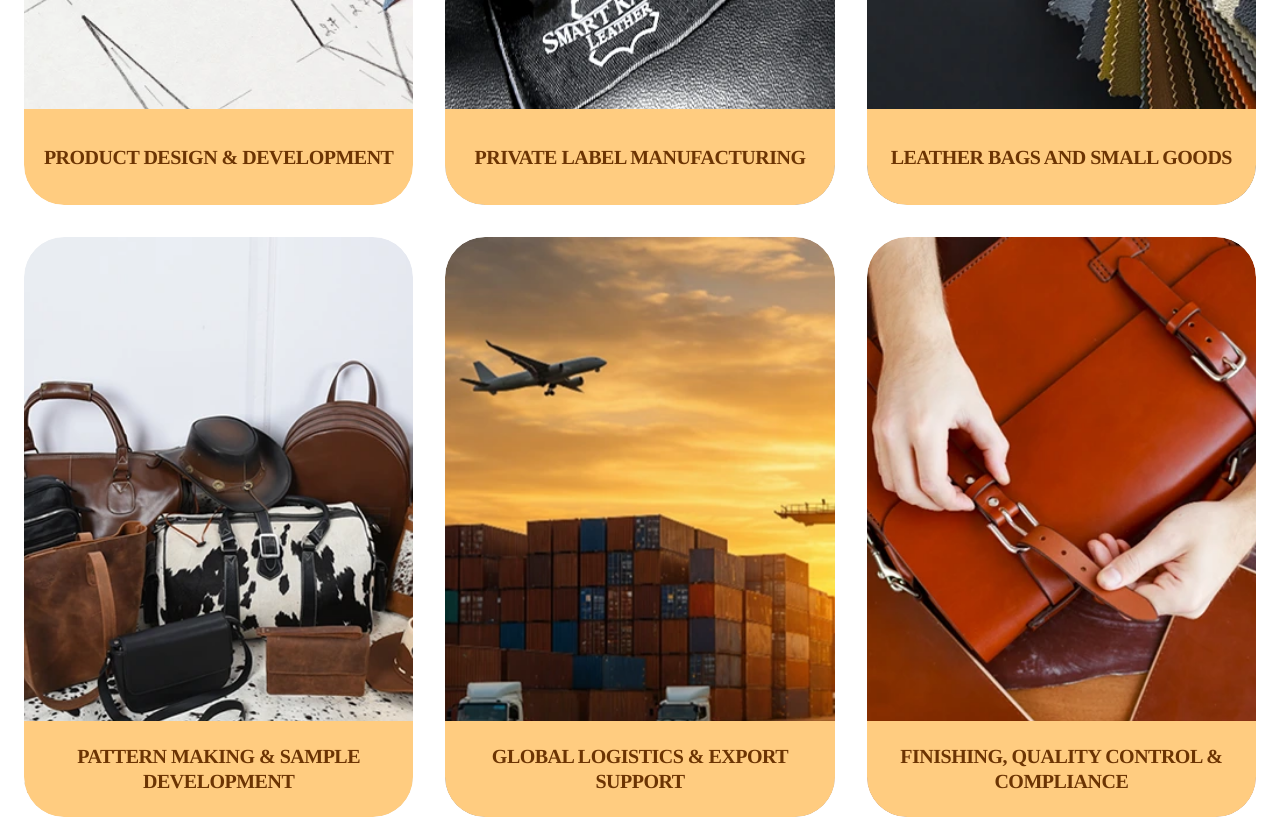
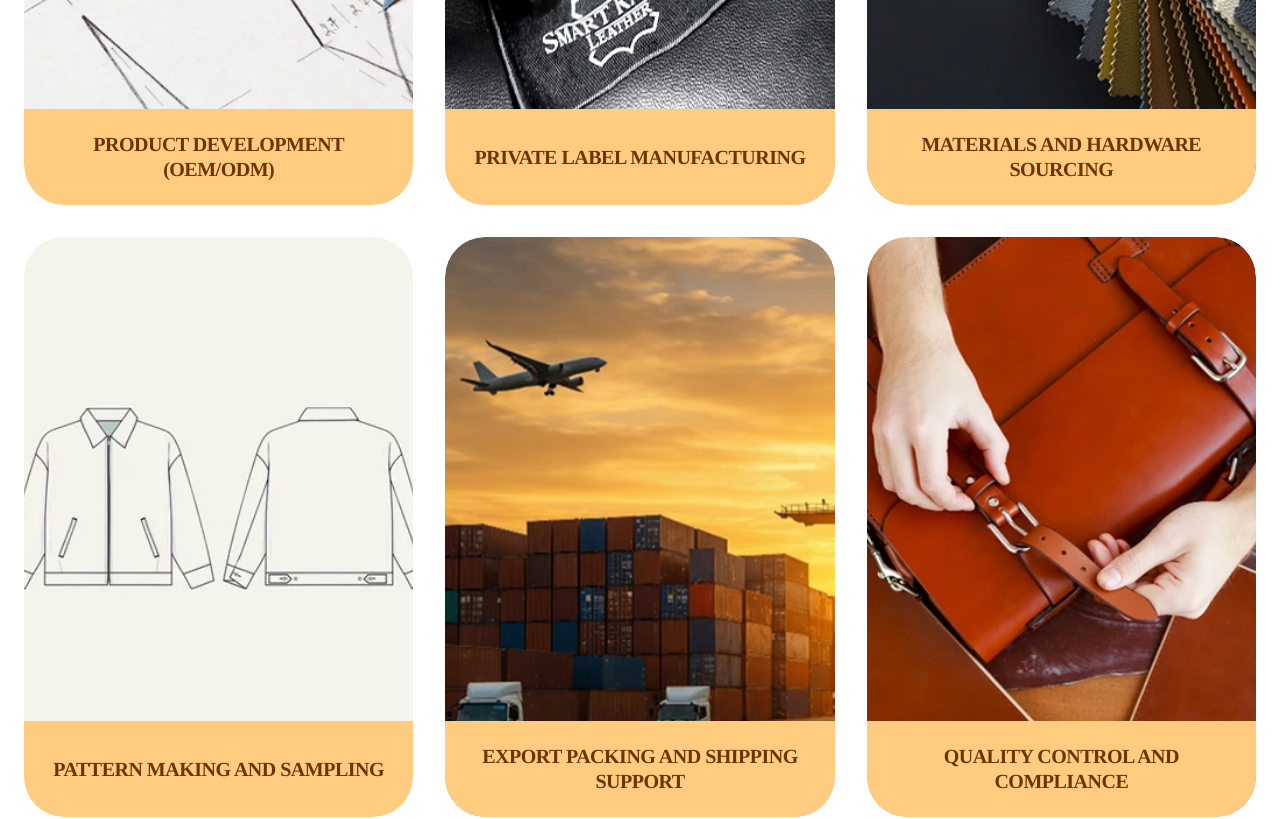
Before and after one commit to Lordevs/Smart-Range-Leather, a Next.js app: page /services in a window 1280 px wide. Shown: the part 1460-2279 px from the top of the page. Built offline with nearby package versions, Linux system fonts and the light colour scheme; no server answers.

Commit message:
feat: Implement a reusable item grid section and dedicated product and service display sections.

```diff
--- a/src/components/common/item-grid-section.tsx
+++ b/src/components/common/item-grid-section.tsx
@@ -26,6 +26,7 @@ interface ItemGridSectionProps {
   onButtonClick?: () => void;
   className?: string;
   gridClassName?: string;
+  imageClassName?: string;
   footer?: ReactNode;
   showDownloadButton?: boolean;
 }
@@ -39,6 +40,7 @@ export function ItemGridSection({
   onButtonClick,
   className,
   gridClassName,
+  imageClassName,
   footer,
   showDownloadButton,
 }: ItemGridSectionProps) {
@@ -118,13 +120,16 @@ export function ItemGridSection({
                       hover: { scale: 1.08 },
                     }}
                     transition={{ duration: 0.7, ease: [0.65, 0, 0.35, 1] }}
-                    className="h-full w-full">
+                    className="h-full w-full bg-[#F4F2EC]">
                     <Image
                       src={item.image}
                       alt={item.title}
-                      width={500}
-                      height={600}
-                      className="h-full w-full object-cover"
+                      width={600}
+                      height={500}
+                      className={cn(
+                        "h-full w-full object-cover",
+                        imageClassName,
+                      )}
                       suppressHydrationWarning
                     />
                   </motion.div>
--- a/src/components/shared/our-products-section.tsx
+++ b/src/components/shared/our-products-section.tsx
@@ -55,6 +55,7 @@ export function OurProductsSection() {
       items={products}
       // showDownloadButton={true}
       buttonLabel="Request Catalogue"
+      imageClassName="object-contain"
       onButtonClick={() => (window.location.href = ROUTES.CATALOGUE)}
     />
   );
--- a/src/components/shared/our-services-section.tsx
+++ b/src/components/shared/our-services-section.tsx
@@ -4,7 +4,7 @@ import { ItemGridSection } from "../common/item-grid-section";
 
 const services = [
   {
-    title: "Product Design & Development",
+    title: "Product Development (OEM/ODM)",
     description:
       "Creative, tailored, trend-focused designs with fast sampling, prototyping, and technical development to bring your ideas to life.",
     image: "/images/services/product-design-and-development.webp",
@@ -16,25 +16,25 @@ const services = [
     image: "/images/services/private-label-manufacturing.webp",
   },
   {
-    title: "Leather Bags and Small Goods",
+    title: "Materials and Hardware Sourcing",
     description:
       "Expert craftsmanship in creating premium leather bags, wallets, and accessories with attention to every stitch.",
     image: "/images/services/leather-bags-and-small-goods.webp",
   },
   {
-    title: "Pattern Making & Sample Development",
+    title: "Pattern Making and Sampling",
     description:
       "Transforming concepts into precision patterns and physical samples to ensure perfect fit and functionality.",
-    image: "/images/services/pattern-making-and-sample-development.webp",
+    image: "/images/services/pattern-making-and-sampling.webp",
   },
   {
-    title: "Global Logistics & Export Support",
+    title: "Export Packing and Shipping Support",
     description:
       "Seamless international shipping and compliance support to deliver your products anywhere in the world.",
     image: "/images/services/global-logistics-and-export-support.webp",
   },
   {
-    title: "Finishing, Quality Control & Compliance",
+    title: "Quality Control and Compliance",
     description:
       "Rigorous inspection and finishing processes to meet international safety and quality standards.",
     image: "/images/services/finishing-quality-control-and-compliance.webp",
```
Also changed, not shown: public/images/services/pattern-making-and-sampling.webp (added).
